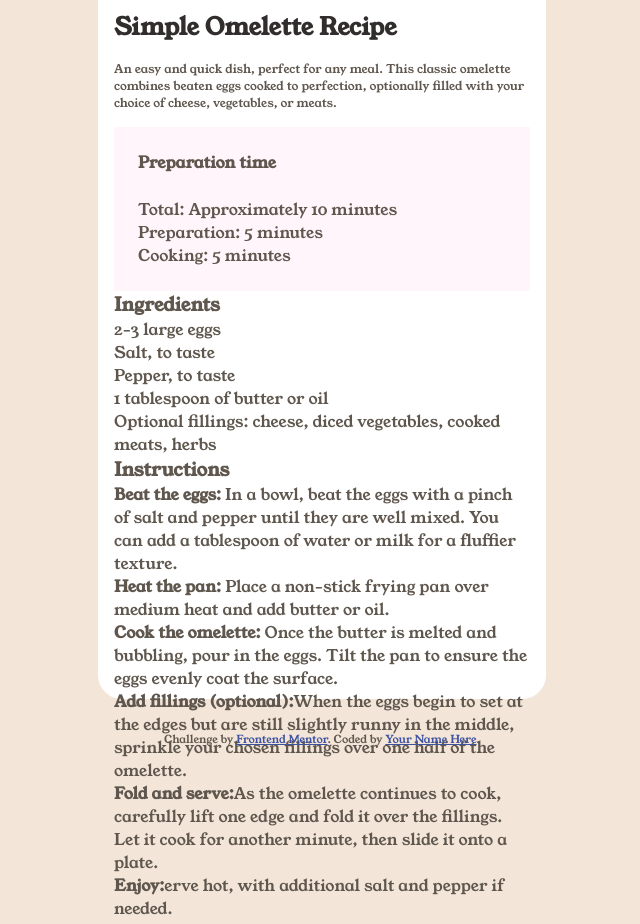
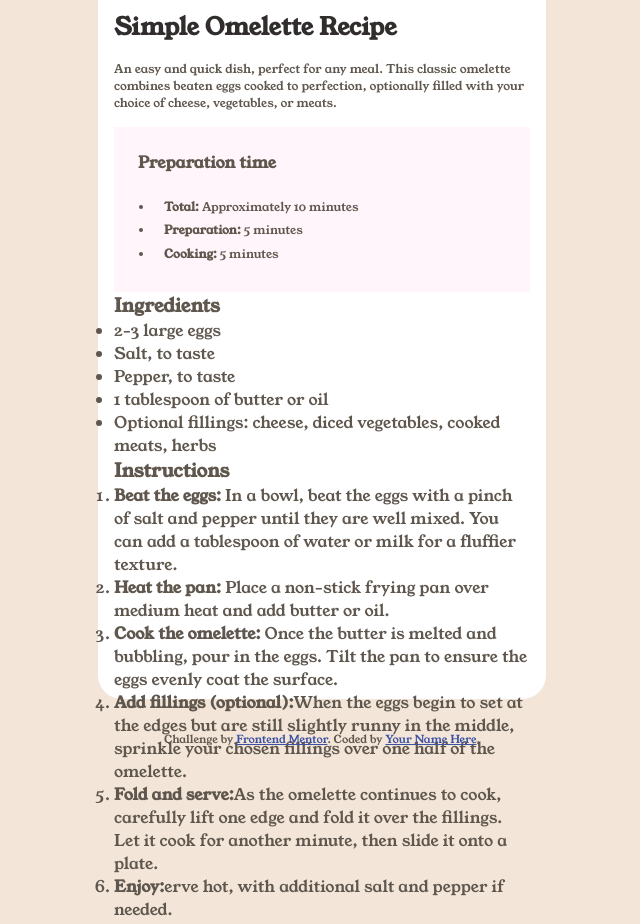
Before and after one commit to Afeez-Ola/recipe-page-main, a plain HTML site: page index.html in a window 1280 px wide. Shown: the part 93-1017 px from the top of the page, without its empty margins (318-958 px from the left). Drawn offline with Linux system fonts and the light colour scheme.

Commit message:
still having fun after the debate

```diff
--- a/css/styles.css
+++ b/css/styles.css
@@ -42,10 +42,6 @@ button {
 .img {
     max-width: 100%;
     height: auto;
-}
-
-li {
-  list-style: none;
 }
 
 .segment {
@@ -112,3 +108,15 @@ li {
     font-weight: 600;
     font-size: 16px;
 }
+
+.recipe_summary ul {
+    margin: 0;
+    padding: 0 1rem;
+}
+
+.recipe_summary li {
+    font-weight: 400;
+    font-size: 12px;
+    margin-bottom: 0.4rem;
+    text-indent: 10px;
+}
--- a/index.html
+++ b/index.html
@@ -41,9 +41,9 @@
             <div class="recipe_summary">
                 <h4>Preparation time</h4>
                 <ul>
-                    <li>Total: Approximately 10 minutes</li>
-                    <li>Preparation: 5 minutes</li>
-                    <li>Cooking: 5 minutes</li>
+                    <li> <b>Total:</b> Approximately 10 minutes</li>
+                    <li><b>Preparation:</b> 5 minutes</li>
+                    <li><b>Cooking:</b> 5 minutes</li>
                 </ul>
             </div>
         </div>
```
Lines whose indentation alone changed are shown as unchanged.
